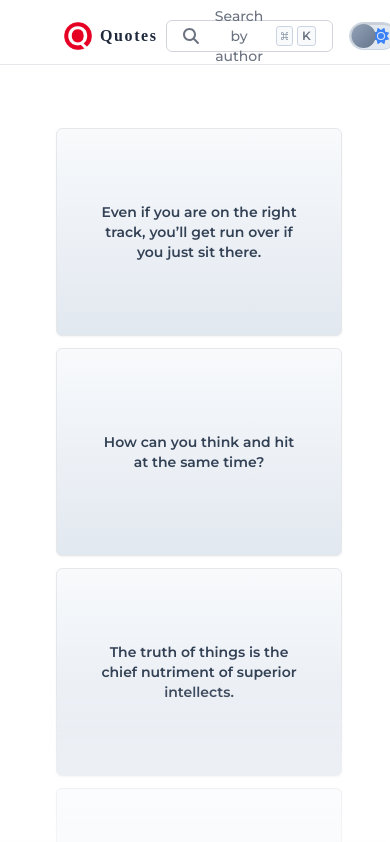
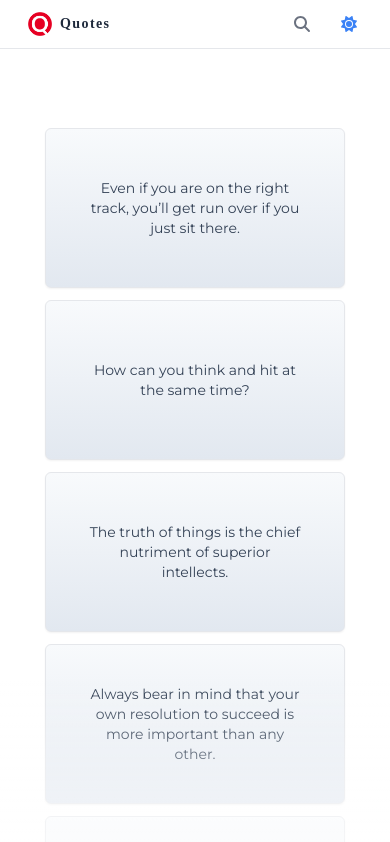
Before and after one commit to sh1baruuu/quotes, a React (Vite) app: page / in a window 390 px wide. Built offline with nearby package versions, Linux system fonts and the light colour scheme; a web font is replaced by a local one.

Commit message:
Added responsiveness

```diff
--- a/src/App.jsx
+++ b/src/App.jsx
@@ -46,7 +46,7 @@ function App() {
             <div className='bg-gradient-to-t from-white/60 dark:from-black/60 to-transparent w-screen h-[20vh] absolute bottom-0 right-0 z-10'></div>
             {showSearch && <Search quotes={quotes} toggleSearch={toggleSearch} />}
             <Nav onSearch={toggleSearch} />
-            <div className='bg-white md:scroll dark:bg-slate-950 flex flex-wrap justify-center pt-32 gap-3 pl-14 pr-12 h-screen overflow-y-scroll'>
+            <div className='bg-white pb-64 md:scroll dark:bg-slate-950 flex flex-wrap justify-center pt-32 md:gap-5 lg:gap-3 gap-3 md:pl-14 md:pr-12 px-8 h-screen overflow-y-scroll'>
                 {quotes.map(({ id, author, body }) => {
                     return <Card author={author} body={body} key={id} />;
                 })}
--- a/src/components/Card.jsx
+++ b/src/components/Card.jsx
@@ -5,15 +5,15 @@ function Card({body, author}) {
 
     return (
     <div
-    className='bg-gradient-to-b from-slate-50 to-slate-200 dark:from-slate-900 dark:to-slate-900 shadow-sm overflow-hidden flex flex-col relative justify-center items-center p-10 h-52 w-[300px] border dark:border-0  rounded-md'
+    className='bg-gradient-to-b from-slate-50 to-slate-200 dark:from-slate-900 dark:to-slate-900 shadow-sm overflow-hidden flex flex-col relative justify-center items-center p-10 h-40 md:h-52 w-[300px] border dark:border-0 rounded-md'
 >
     <h1
-        className={`font-bold dark:font-semibold text-center text-slate-700 dark:text-white/80 text-sm`}
+        className={`md:font-bold dark:md:font-semibold text-center text-slate-700  dark:text-white/80 text-sm`}
     >
         {body}
     </h1>
 
-    <div className='absolute top-0 right-0 flex justify-center opacity-0 hover:opacity-100 items-center cursor-pointer bg-white/10  dark:bg-black/40 backdrop-blur-md w-full h-full duration-200 delay-100 transition-opacity'>
+    <div className='absolute top-0 right-0 flex justify-center opacity-0 md:hover:opacity-100 active:opacity-100 items-center cursor-pointer bg-white/10  dark:bg-black/40 backdrop-blur-md w-full h-full duration-200 delay-100 transition-opacity'>
         <h1 className='font-bold text-lg text-slate-900 dark:text-white/90'>
             {author}
         </h1>
--- a/src/components/ChangeThemeButton.jsx
+++ b/src/components/ChangeThemeButton.jsx
@@ -32,13 +32,13 @@ export function ChangeThemeButton() {
     return (
         <button
             onClick={toggleDarkMode}
-            className='h-7 ml-4 relative w-14 border-[1px] dark:border-[2px] bg-slate-200 border-slate-300 dark:border-slate-800 flex justify-between shadow-light dark:shadow-dark px-[7px] items-center dark:bg-slate-800  rounded-r-full rounded-l-full text-slate-600'
+            className='h-7 ml-4 relative w-7 md:w-14 md:border-[1px] dark:md:border-[2px] dark:border-0 md:bg-slate-200 border-slate-300 dark:border-slate-800 flex justify-between md:shadow-light dark:md:shadow-dark dark:shadow-none px-[7px] items-center dark:bg-transparent dark:md:bg-slate-800  rounded-r-full rounded-l-full text-slate-600'
         >
             <div
-                className={`rounded-full absolute top-2/4  left-1 translate-y-[-50%] bg-gradient-to-br from-slate-400 to-slate-500 dark:from-slate-700 dark:to-slate-700 ${darkMode ? 'translate-x-[95%]' : 'translate-x-[-10%]'} grid transition-all duration-300 place-items-center w-6 h-6`}
+                className={`rounded-full absolute md:block hidden top-2/4  left-1 translate-y-[-50%] bg-gradient-to-br from-slate-400 to-slate-500 dark:from-slate-700 dark:to-slate-700 ${darkMode ? 'translate-x-[95%]' : 'translate-x-[-10%]'} grid transition-all duration-300 place-items-center w-6 h-6`}
             ></div>
             <FontAwesomeIcon
-                className='h-4 text-yellow-200 w-4'
+                className='h-4 hidden dark:block md:block text-yellow-200 w-4'
                 icon={faMoon} />
             <FontAwesomeIcon
                 className='h-4 w-4 text-blue-500 dark:opacity-0'
--- a/src/components/Logo.jsx
+++ b/src/components/Logo.jsx
@@ -3,8 +3,8 @@ import logo from '../assets/quotes.png';
 export const Logo = () => {
     return (
         <>
-            <img src={logo} className='w-7' alt='' />
-            <h1 className='font-title tracking-widest text-slate-800 dark:text-white px-2 text-[16px] font-bold'>
+            <img src={logo} className='w-6 md:w-7' alt='' />
+            <h1 className='font-title tracking-widest text-slate-800 dark:text-white px-2 md:text-[16px] text-sm font-bold'>
                 Quotes
             </h1>
         </>
--- a/src/components/Nav.jsx
+++ b/src/components/Nav.jsx
@@ -4,7 +4,7 @@ import { SearchBar } from './SearchBar';
 
 function Nav({ onSearch }) {
     return (
-        <div className='h-fit absolute z-20 top-0 left-0 bg-white/50 dark:bg-slate-950/80 backdrop-blur-md px-16 pb-3 pt-5 flex items-center overflow-hidden border-b dark:border-slate-900 w-screen '>
+        <div className='h-fit absolute z-20 top-0 left-0 bg-white/50 dark:bg-slate-950/80 backdrop-blur-md md:px-16 px-7 md:pb-3 py-2 md:pt-5 flex items-center overflow-hidden border-b dark:border-slate-900 w-screen '>
             <Logo/>
             <SearchBar onSearch={onSearch} />
             <ChangeThemeButton />
--- a/src/components/Search.jsx
+++ b/src/components/Search.jsx
@@ -37,7 +37,7 @@ function Search({ quotes, toggleSearch }) {
         >
             <div
                 onClick={(e) => e.stopPropagation()}
-                className='h-[75%] mb-16 relative w-[50%] overflow-hidden dark:bg-slate-950 bg-white rounded-md'
+                className='h-full w-full md:h-[60%] md:w-9/12 lg:h-[75%] lg:w-[50%] lg:mb-16 relative  overflow-hidden dark:bg-slate-950 bg-white rounded-md'
             >
                 <div className='w-full p-4 pb-3 h-fit dark:text-white/90 text-slate-500 border-b border-slate-200 dark:border-slate-800'>
                     <div className='relative'>
@@ -83,7 +83,7 @@ function Search({ quotes, toggleSearch }) {
                         </p>
                     )}
                 </div>
-                <SearchFooter />
+                <SearchFooter toggleSearch={toggleSearch} />
             </div>
         </div>
     );
--- a/src/components/SearchBar.jsx
+++ b/src/components/SearchBar.jsx
@@ -6,14 +6,14 @@ export function SearchBar({ onSearch }) {
     return (
         <button
             onClick={onSearch}
-            className='border hover:outline gap-1 outline-slate-200 dark:outline-slate-800  flex justify-center cursor-pointer items-center ml-auto px-4 text-gray-500 dark:text-slate-500 text border-gray-300 dark:border-slate-700 rounded-md w-60 h-8'
+            className='md:border hover:outline gap-1 outline-slate-200 dark:outline-slate-800  flex justify-center cursor-pointer items-center ml-auto lg:pl-4 md:pl-2 md:pr-6 lg:pr-4 text-gray-500 dark:text-slate-500 text border-gray-300 dark:border-slate-700 md:rounded-md lg:w-60 md:w-48 w-8 rounded-full h-8'
         >
             <FontAwesomeIcon icon={faSearch} />
-            <p className='text-sm dark:text-[13px] font-medium dark:font-semibold pl-2 pr-1'>
+            <p className='text-sm md:block hidden dark:text-[13px] font-medium dark:font-semibold pl-2 pr-1'>
                 Search by author
             </p>
-            <Ctrl className='h-5 border px-1 py-[1px] border-slate-300 dark:border-slate-700 dark:bg-slate-900 rounded-[3px] bg-slate-50  fill-slate-500 dark:fill-slate-500' />
-            <p className='h-5 border px-1 text-xs font-semibold py-[1px] border-slate-300 dark:border-slate-700 dark:bg-slate-900 rounded-[3px] bg-slate-50'>
+            <Ctrl className='h-5 lg:block hidden border px-1 py-[1px] border-slate-300 dark:border-slate-700 dark:bg-slate-900 rounded-[3px] bg-slate-50  fill-slate-500 dark:fill-slate-500' />
+            <p className='h-5 lg:block hidden border px-1 text-xs font-semibold py-[1px] border-slate-300 dark:border-slate-700 dark:bg-slate-900 rounded-[3px] bg-slate-50'>
                 K
             </p>
         </button>
--- a/src/components/SearchCard.jsx
+++ b/src/components/SearchCard.jsx
@@ -4,28 +4,30 @@ import { FontAwesomeIcon } from '@fortawesome/react-fontawesome';
 function SearchCard({ author, body, tags }) {
     return (
         <div className='flex w-full overflow-hidden dark:hover:bg-slate-800/30 hover:bg-slate-100  rounded-md min-h-[5rem] h-20'>
-            <div className='h-full w-12  grid place-items-center'>
+            <div className='h-full w-12 grid place-items-center'>
                 <FontAwesomeIcon
-                    className='h-5 text-slate-400 dark:text-slate-700'
+                    className='h-4 md:h-5 text-slate-400 dark:text-slate-700'
                     icon={faQuoteRight}
                 />
             </div>
-            <div className='flex py-1 pr-2 justify-center  flex-col w-full h-full'>
-                <h1 className='dark:text-slate-400 text-slate-800 font-medium'>{author}</h1>
-                <p className='dark:text-slate-600 text-slate-500  flex font-medium text-[.8rem]'>
+            <div className='inline-flex py-1 pr-2 justify-center  flex-col w-full h-full'>
+                <h1 className='dark:text-slate-400 text-sm md:text-base text-slate-800 font-medium'>{author}</h1>
+                <span className='dark:text-slate-600 text-slate-500  flex font-medium lg:text-[.8rem] text-[.7rem]'>
                     {body.length <= 70 ? body : body.slice(0, 65)}
                     {body.length < 70 ? (
                         ''
                     ) : (
-                        <p className='pt-[2px] cursor-pointer hover:text-blue-500 text-xs'>
-                            ...See more
-                        </p>
+                        <>
+                        {"..."}
+                        <p className='pt-[2px] cursor-pointer hover:text-blue-500 lg:text-xs text-[.65rem]'>
+                            See more
+                        </p></>
                     )}
-                </p>
+                </span>
                 <div className='text-[.60rem] flex gap-1 mt-1 text-slate-500'>
-                    {tags.map((x) => {
+                    {tags.map((x, i) => {
                         return (
-                            <span className='rounded-md pb-[1px] border dark:bg-slate-800/60 bg-slate-200/60 dark:border-slate-700 border-slate-400 w-fit px-2'>
+                            <span key={i} className='rounded-md pb-[1px] border dark:bg-slate-800/60 bg-slate-200/60 dark:border-slate-700 border-slate-400 w-fit px-2'>
                                 {x}
                             </span>
                         );
--- a/src/components/SearchFooter.jsx
+++ b/src/components/SearchFooter.jsx
@@ -1,18 +1,21 @@
-export const SearchFooter = () => {
+export const SearchFooter = ({toggleSearch}) => {
     return (
         <div className='flex items-center bg-white dark:bg-slate-950 absolute bottom-0 right-0 text-[.7rem] font-medium text-slate-500 dark:text-slate-600 px-4 w-full h-14 border-t dark:border-slate-800'>
-            <p>
+            <p className="hidden lg:block">
                 <span className='border mr-1 text-xs border-slate-400 dark:border-slate-700 dark:shadow-btn-d shadow-btn-l px-1 pb-[1px] rounded-[4px]'>
                     esc
                 </span>
                 to close
             </p>
+            <span onClick={toggleSearch} className='border lg:hidden mr-1 text-xs border-slate-400 dark:border-slate-700 dark:shadow-btn-d shadow-btn-l px-1 pb-[1px] rounded-[4px]'>
+                close
+            </span>
             <p className='ml-auto'>Created by</p>
             <h1 className='ml-1 text-[16px]  font-title font-bold'>
                 {/* <span className='h-3 text-xs px-[6px] py-[1px] dark:text-slate-900 text-white mx-1 rounded-[4px] bg-slate-500 dark:bg-slate-700'>
                     S
                 </span> */}
-                <a href="https://github.com/sh1baruuu">shibaru</a>
+                <a href="https://github.com/sh1baruuu" target="blank">shibaru</a>
             </h1>
         </div>
     );
```
